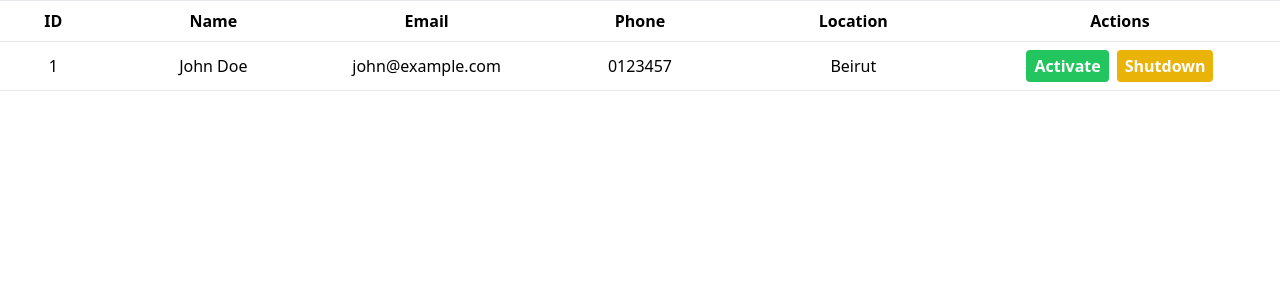
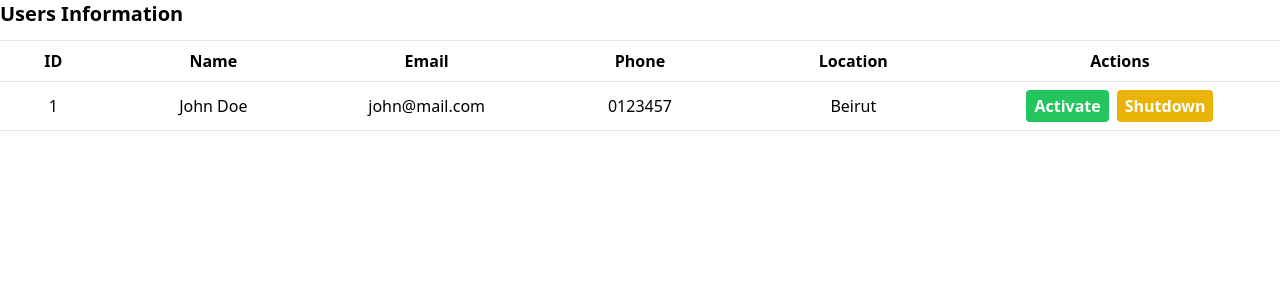
Before and after one commit to Huseinaz/Recyclify, a React (Create React App) app in the folder frontend/: page /userstable in a window 1280 px wide. Shown: the top 300 px of the page. Built offline with nearby package versions, Linux system fonts and the light colour scheme; the HTML template or start-up script is replaced by a standard one.

Commit message:
Updating Users Table

```diff
--- a/frontend/src/components/UsersTable/index.jsx
+++ b/frontend/src/components/UsersTable/index.jsx
@@ -3,6 +3,7 @@ import React from 'react';
 const UsersTable = () => {
     return (
         <div className="overflow-x-auto">
+            <h1 className="text-xl font-bold pb-3">Users Information</h1>
             <table className="table-auto min-w-full border-collapse border-t border-b border-gray-200">
                 <thead>
                     <tr>
@@ -18,7 +19,7 @@ const UsersTable = () => {
                     <tr>
                         <td className="px-4 py-2 border-b border-gray-200 text-center">1</td>
                         <td className="px-4 py-2 border-b border-gray-200 text-center">John Doe</td>
-                        <td className="px-4 py-2 border-b border-gray-200 text-center">john@example.com</td>
+                        <td className="px-4 py-2 border-b border-gray-200 text-center">john@mail.com</td>
                         <td className="px-4 py-2 border-b border-gray-200 text-center">0123457</td>
                         <td className="px-4 py-2 border-b border-gray-200 text-center">Beirut</td>
                         <td className="px-4 py-2 border-b border-gray-200 text-center">
```
